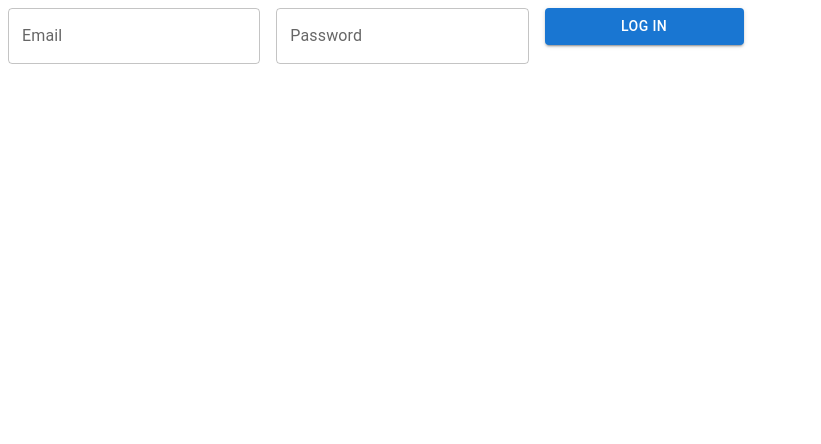
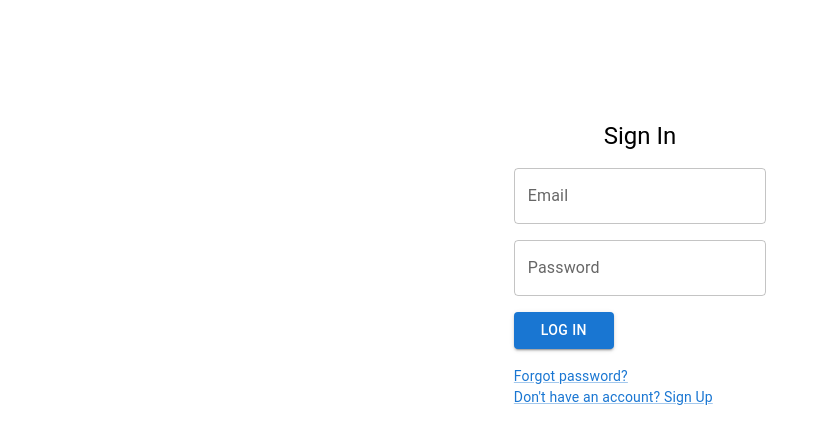
Before and after one commit to DeeHu/SnapMash-photo-sharing, a React (Create React App) app in the folder photo-sharing-client/: page /login in a window 1280 px wide. Shown: the top 444 px of the page, without its empty margins (0-821 px from the left). Built offline with nearby package versions, Linux system fonts and the light colour scheme.

Commit message:
auth and dashboard frontend

```diff
--- a/photo-sharing-client/package.json
+++ b/photo-sharing-client/package.json
@@ -5,6 +5,7 @@
   "dependencies": {
     "@emotion/react": "^11.11.0",
     "@emotion/styled": "^11.11.0",
+    "@mui/icons-material": "^5.13.7",
     "@mui/material": "^5.13.4",
     "@testing-library/jest-dom": "^5.16.5",
     "@testing-library/react": "^13.4.0",
--- a/photo-sharing-client/src/AuthForm.js
+++ b/photo-sharing-client/src/AuthForm.js
@@ -2,6 +2,9 @@ import React from "react";
 import Button from "@mui/material/Button";
 import TextField from "@mui/material/TextField";
 import Box from "@mui/material/Box";
+import Typography from '@mui/material/Typography';
+import Link from '@mui/material/Link';
+import Grid from '@mui/material/Grid';
 
 import { useState } from "react";
 import { initializeApp } from "firebase/app";
@@ -57,10 +60,21 @@ const AuthForm = ({ isSignup, setIsLogged}) => {
   };
   return (
     <Box
+      sx={{
+        marginTop: 15,
+        display: 'flex',
+        flexDirection: 'column',
+        alignItems: 'center',
+      }}
+    >
+    <Typography component="h1" variant="h5">
+        Sign In
+    </Typography>
+    <Box
       component="form"
       onSubmit={handleSubmit}
       sx={{
-        "& > :not(style)": { m: 1, width: "25ch" },
+        "& > :not(style)": { m: 1, width: "25ch", display: 'flex', flexDirection: 'column', marginTop: 2 },
       }}
       noValidate
       autoComplete="off"
@@ -89,9 +103,22 @@ const AuthForm = ({ isSignup, setIsLogged}) => {
         value={password}
         onChange={(e) => setPassword(e.target.value)}
       />
-      <Button variant="contained" type="submit">
+      <Button variant="contained" type="submit" style={{width: 100}}>
         {isSignup ? "Sign Up" : "Log In"}
       </Button>
+      <Grid container>
+              <Grid item xs>
+                <Link href="#" variant="body2">
+                  Forgot password?
+                </Link>
+              </Grid>
+              <Grid item>
+                <Link href="#" variant="body2">
+                  {"Don't have an account? Sign Up"}
+                </Link>
+              </Grid>
+       </Grid>
+    </Box>
     </Box>
   );
 
--- a/photo-sharing-client/src/Dashboard.js
+++ b/photo-sharing-client/src/Dashboard.js
@@ -1,10 +1,70 @@
-import React from 'react';
+import * as React from 'react';
+import Box from '@mui/material/Box';
+import Drawer from '@mui/material/Drawer';
+import CssBaseline from '@mui/material/CssBaseline';
+import AppBar from '@mui/material/AppBar';
+import Toolbar from '@mui/material/Toolbar';
+import List from '@mui/material/List';
+import Typography from '@mui/material/Typography';
+import Divider from '@mui/material/Divider';
+import ListItem from '@mui/material/ListItem';
+import ListItemButton from '@mui/material/ListItemButton';
+import ListItemIcon from '@mui/material/ListItemIcon';
+import ListItemText from '@mui/material/ListItemText';
+import InboxIcon from '@mui/icons-material/MoveToInbox';
+import MailIcon from '@mui/icons-material/Mail';
+
+// Citation: https://mui.com/material-ui/react-drawer/
+const drawerWidth = 240;
 
 function Dashboard() {
   return (
-    <div className="Dashboard">
-      <h1>Welcome to the Dashboard</h1>
-    </div>
+    <Box sx={{ display: 'flex' }}>
+      <CssBaseline />
+      <AppBar
+        position="fixed"
+        sx={{ width: `calc(100% - ${drawerWidth}px)`, ml: `${drawerWidth}px` }}
+      >
+        <Toolbar>
+          <Typography variant="h6" noWrap component="div">
+            Photo Viewer
+          </Typography>
+        </Toolbar>
+      </AppBar>
+      <Drawer
+        sx={{
+          width: drawerWidth,
+          flexShrink: 0,
+          '& .MuiDrawer-paper': {
+            width: drawerWidth,
+            boxSizing: 'border-box',
+          },
+        }}
+        variant="permanent"
+        anchor="left"
+      >
+        <Toolbar />
+        <Divider />
+        <List>
+          {['My Photos', "Shared With Me"].map((text, index) => (
+            <ListItem key={text} disablePadding>
+              <ListItemButton>
+                <ListItemIcon>
+                  {index % 2 === 0 ? <InboxIcon /> : <MailIcon />}
+                </ListItemIcon>
+                <ListItemText primary={text} />
+              </ListItemButton>
+            </ListItem>
+          ))}
+        </List>
+      </Drawer>
+      <Box
+        component="main"
+        sx={{ flexGrow: 1, bgcolor: 'background.default', p: 3 }}
+      >
+        <Toolbar />
+      </Box>
+    </Box>
   );
 }
 
```
